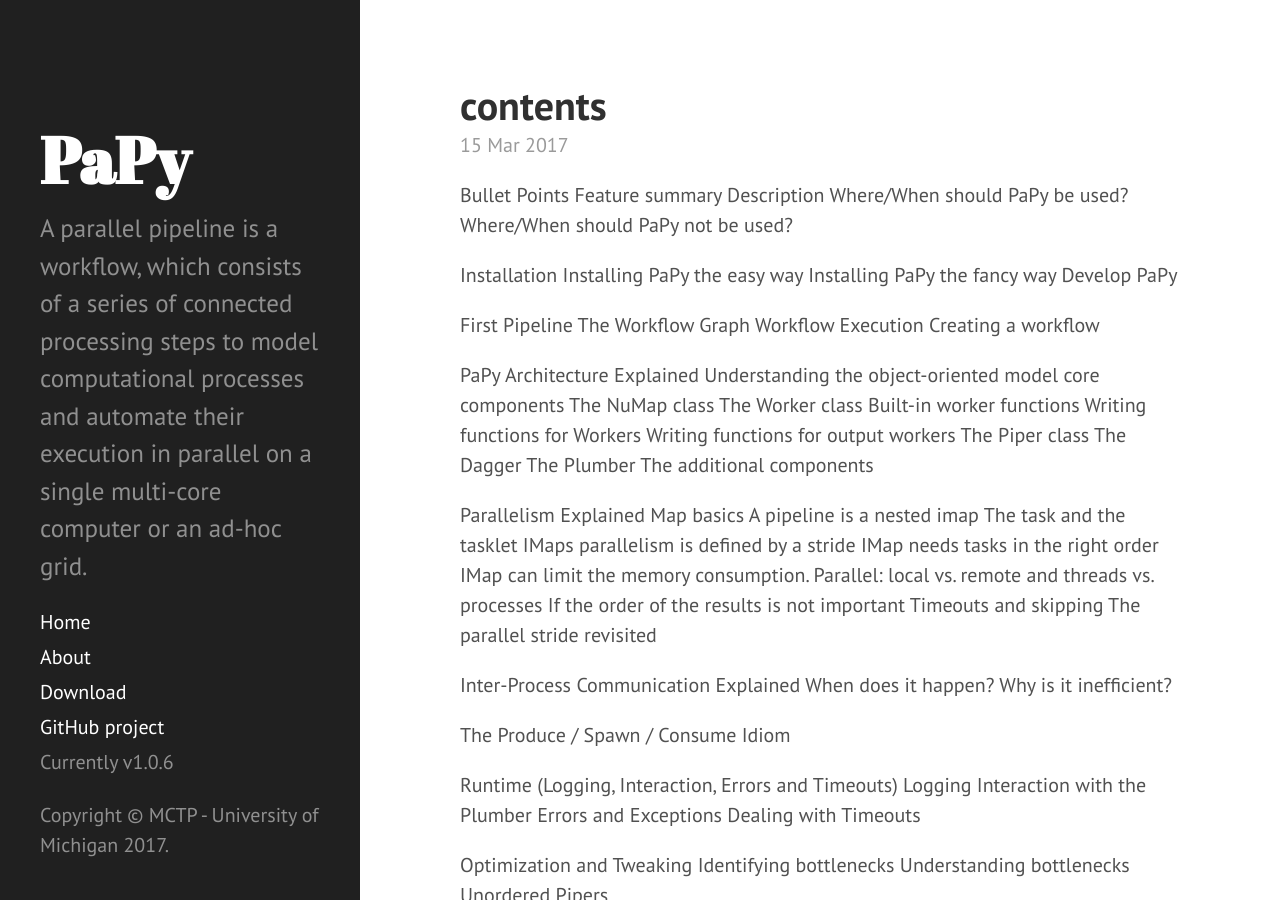
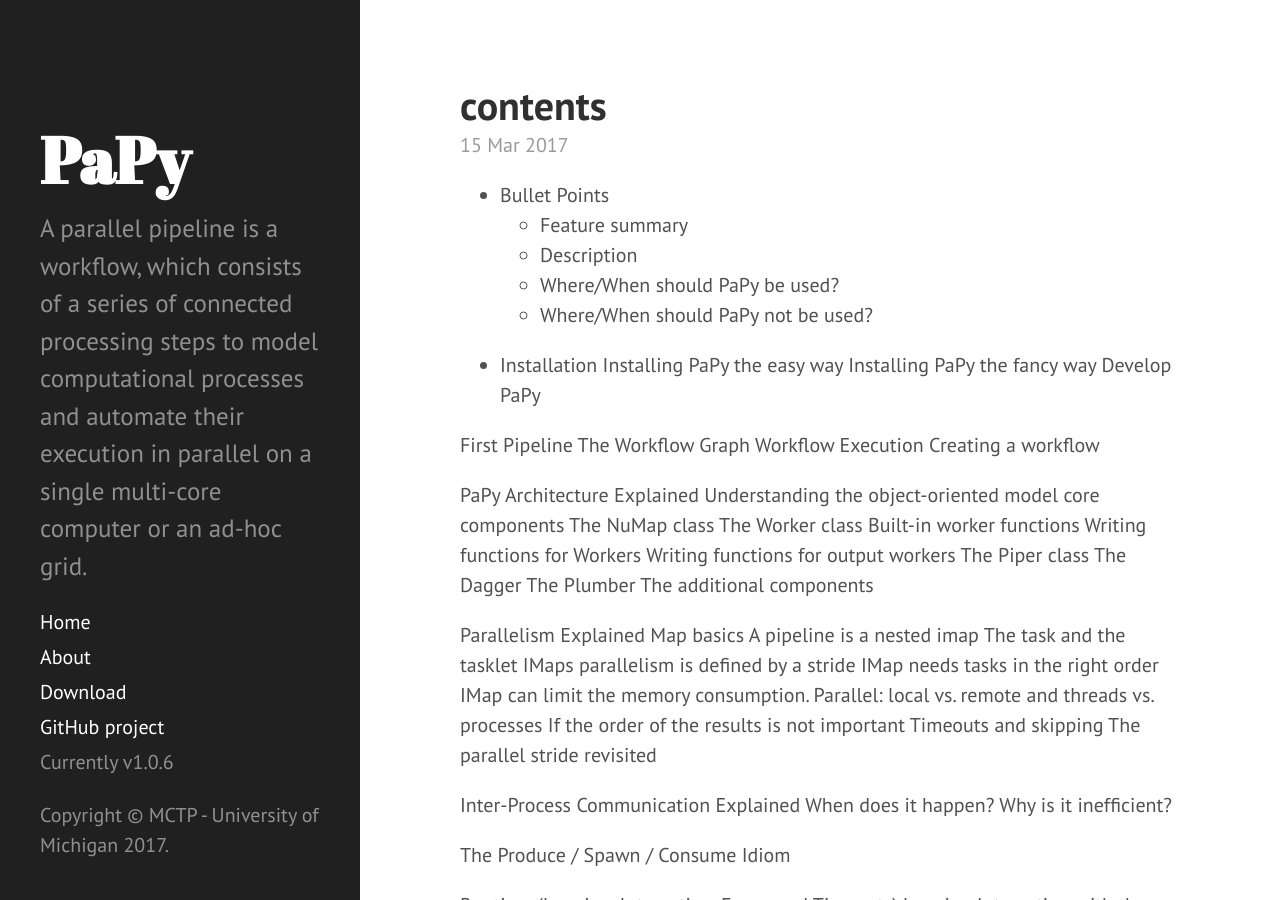
Before and after one commit to jich-MCTP/calculate, a Jekyll site: the page built from _posts/2017-03-15-contents.md, in a window 1280 px wide and 900 px high. Built offline with Jekyll 4.4.1, drawn with Linux system fonts in a browser that asks for light colours.

```diff
--- a/_posts/2017-03-15-contents.md
+++ b/_posts/2017-03-15-contents.md
@@ -3,13 +3,13 @@ layout: post
 title: contents
 ---
 
-Bullet Points
-	Feature summary
-	Description
-	Where/When should PaPy be used?
-	Where/When should PaPy not be used?
+* Bullet Points
+	* Feature summary
+	* Description
+	* Where/When should PaPy be used?
+	* Where/When should PaPy not be used?
 
-Installation
+* Installation
 	Installing PaPy the easy way
 	Installing PaPy the fancy way
 	Develop PaPy
```
